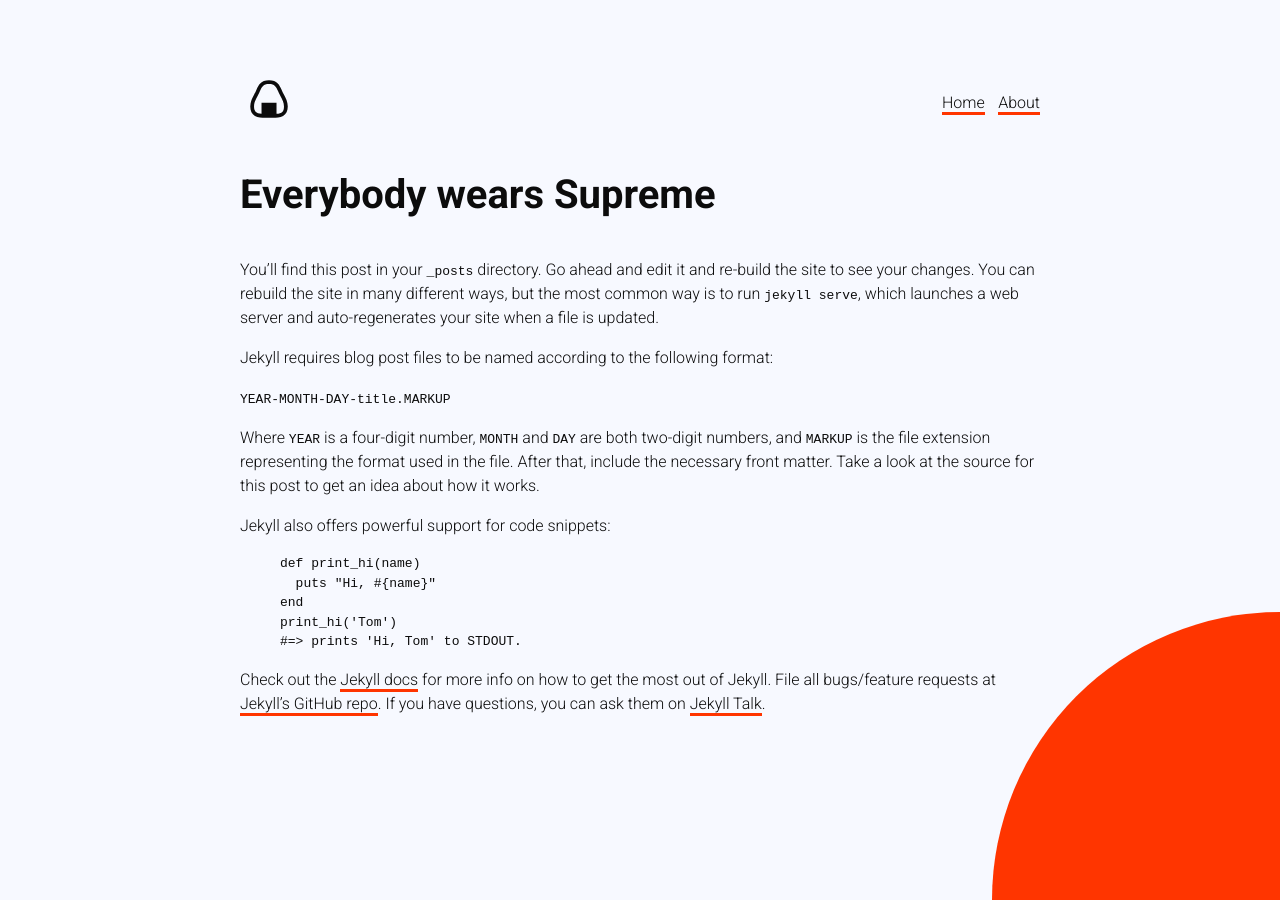
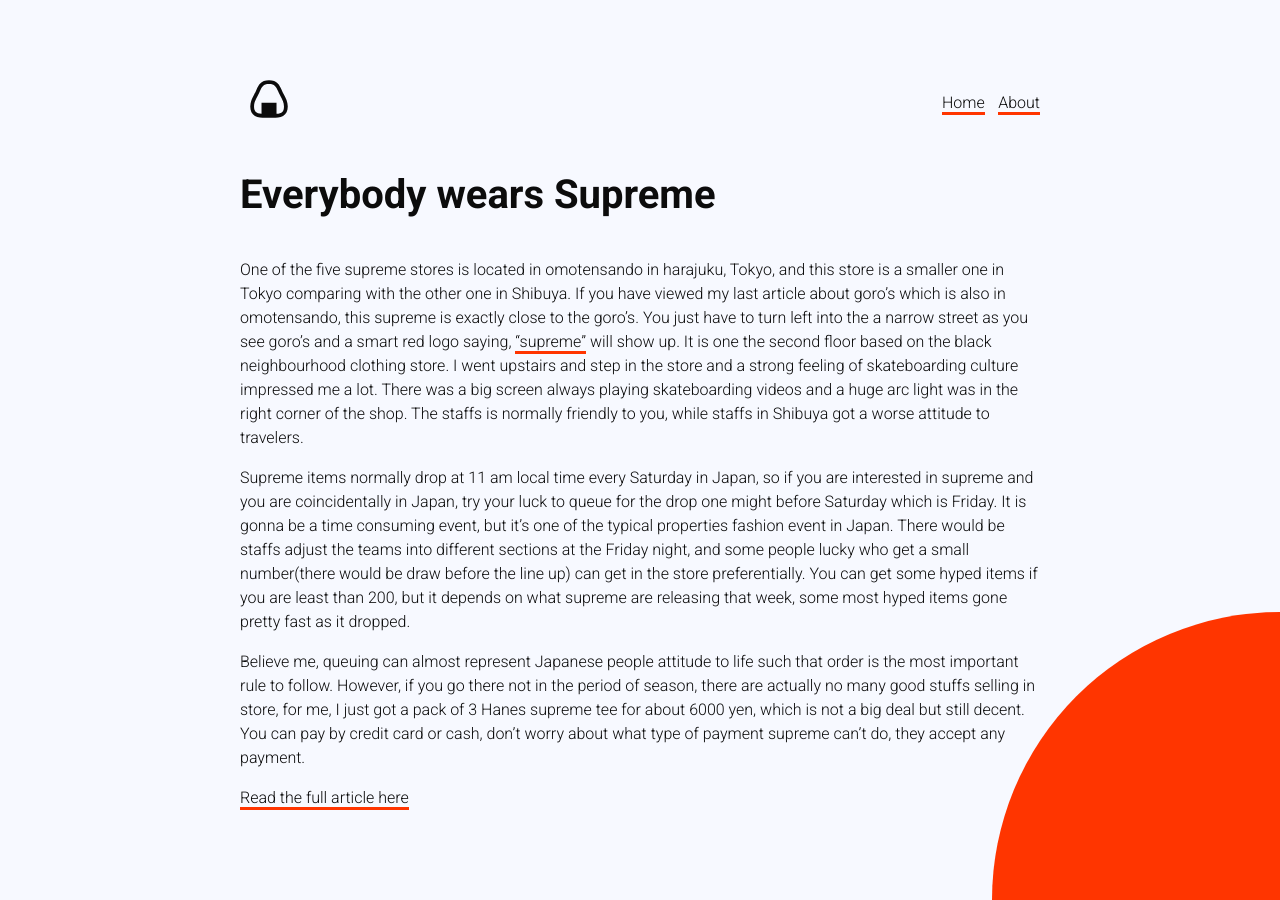
Before and after one commit to nikitasarejko/anightinjapan, a Jekyll site: the page built from _posts/2020-05-06-welcome-to-jekyll.markdown, in a window 1280 px wide. Built offline with Jekyll 4.4.1, drawn with Linux system fonts in a browser that asks for light colours.

Commit message:
Updated Welcome To Jekyll

```diff
--- a/_posts/2020-05-06-welcome-to-jekyll.markdown
+++ b/_posts/2020-05-06-welcome-to-jekyll.markdown
@@ -1,30 +1,14 @@
 ---
 title: Everybody wears Supreme
-date: 2020-05-06 00:00:00 Z
+date: 2020-05-06 02:00:00 +02:00
 excerpt: One of the five supreme stores is located in omotensando in harajuku, Tokyo,
   and this store is a smaller one in Tokyo comparing with the other one in Shibuya.
 ---
 
-You’ll find this post in your `_posts` directory. Go ahead and edit it and re-build the site to see your changes. You can rebuild the site in many different ways, but the most common way is to run `jekyll serve`, which launches a web server and auto-regenerates your site when a file is updated.
+One of the five supreme stores is located in omotensando in harajuku, Tokyo, and this store is a smaller one in Tokyo comparing with the other one in Shibuya. If you have viewed my last article about goro's which is also in omotensando, this supreme is exactly close to the goro's. You just have to turn left into the a narrow street as you see goro's and a smart red logo saying, ["supreme"](https://www.supremenewyork.com/) will show up. It is one the second floor based on the black neighbourhood clothing store. I went upstairs and step in the store and a strong feeling of skateboarding culture impressed me a lot. There was a big screen always playing skateboarding videos and a huge arc light was in the right corner of the shop. The staffs is normally friendly to you, while staffs in Shibuya got a worse attitude to travelers.
 
-Jekyll requires blog post files to be named according to the following format:
+Supreme items normally drop at 11 am local time every Saturday in Japan, so if you are interested in supreme and you are coincidentally in Japan, try your luck to queue for the drop one might before Saturday which is Friday. It is gonna be a time consuming event, but it's one of the typical properties fashion event in Japan. There would be staffs adjust the teams into different sections at the Friday night, and some people lucky who get a small number(there would be draw before the line up) can get in the store preferentially. You can get some hyped  items if you are least than 200, but it depends on what supreme are releasing that week, some most hyped items gone pretty fast as it dropped.
 
-`YEAR-MONTH-DAY-title.MARKUP`
+Believe me, queuing can almost represent Japanese people attitude to life such that order is the most important rule to follow. However, if you go there not in the period of season, there are actually no many good stuffs selling in store, for me, I just got a pack of 3 Hanes supreme tee for about 6000 yen, which is not a big deal but still decent. You can pay by credit card or cash, don't worry about what type of payment supreme can't do, they accept any payment.
 
-Where `YEAR` is a four-digit number, `MONTH` and `DAY` are both two-digit numbers, and `MARKUP` is the file extension representing the format used in the file. After that, include the necessary front matter. Take a look at the source for this post to get an idea about how it works.
-
-Jekyll also offers powerful support for code snippets:
-
-{% highlight ruby %}
-def print_hi(name)
-  puts "Hi, #{name}"
-end
-print_hi('Tom')
-#=> prints 'Hi, Tom' to STDOUT.
-{% endhighlight %}
-
-Check out the [Jekyll docs][jekyll-docs] for more info on how to get the most out of Jekyll. File all bugs/feature requests at [Jekyll’s GitHub repo][jekyll-gh]. If you have questions, you can ask them on [Jekyll Talk][jekyll-talk].
-
-[jekyll-docs]: https://jekyllrb.com/docs/home
-[jekyll-gh]:   https://github.com/jekyll/jekyll
-[jekyll-talk]: https://talk.jekyllrb.com/
+[Read the full article here](https://www.tokyocreative.com/articles/19065-experience-in-supreme-harajuku-tokyo-and-osaka)
```
